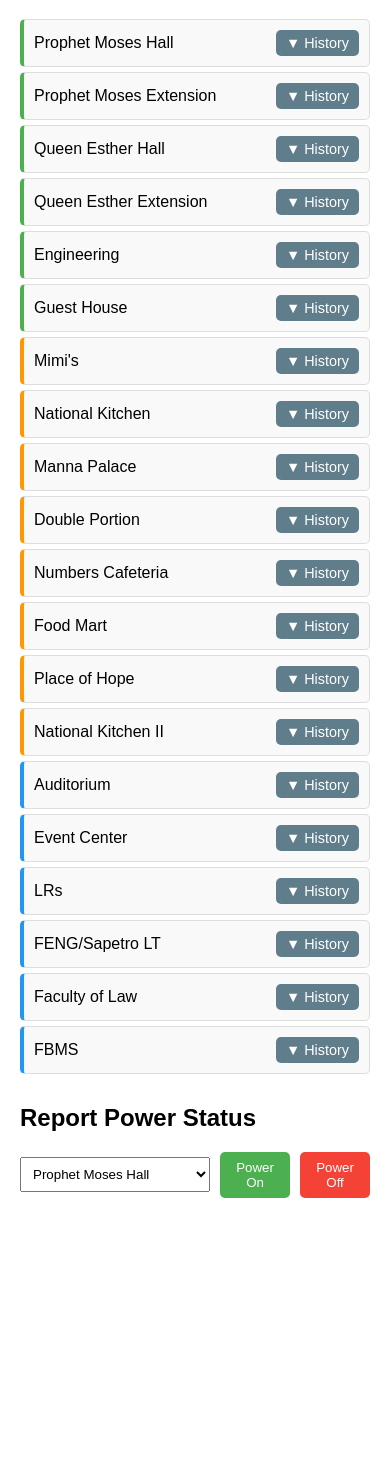
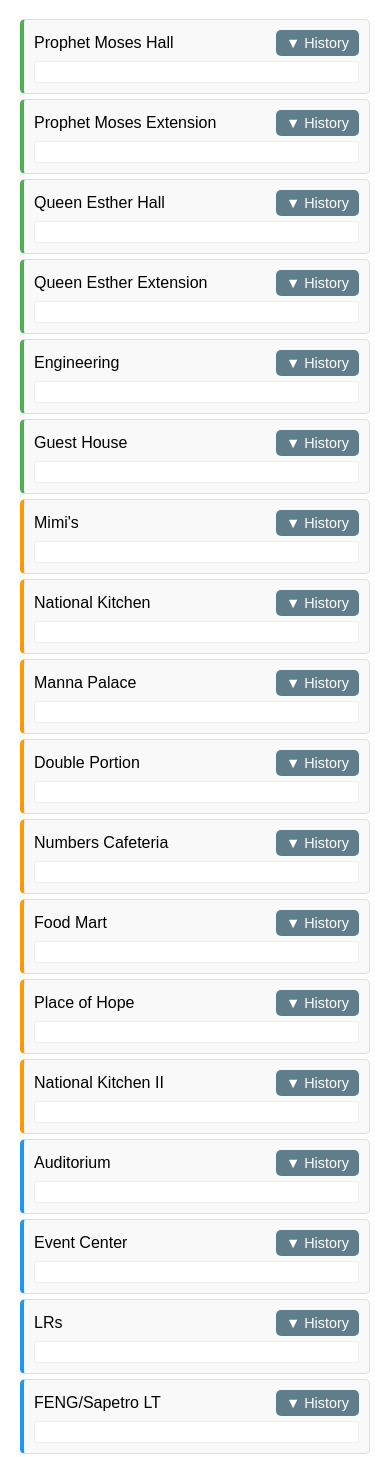
Before and after one commit to ujo4eva/lightmap, a website: page index.html in a window 390 px wide. Shown: the part 118-1575 px from the top of the page. Before the commit the page ends 1336 px from the top, so only its background shows below. Drawn offline with Linux system fonts and the light colour scheme; no server answers.

Commit message:
pls work

```diff
--- a/index.html
+++ b/index.html
@@ -11,83 +11,83 @@
     <div id="locations">
         <div class="hostel" data-location="Prophet Moses Hall">
             <div class="location-header">Prophet Moses Hall <button class="history-toggle">▼ History</button></div>
-            <ul class="history-list" style="display: none;"></ul>
+            <ul class="history-list" ></ul>
         </div>
         <div class="hostel" data-location="Prophet Moses Extension">
             <div class="location-header">Prophet Moses Extension <button class="history-toggle">▼ History</button></div>
-            <ul class="history-list" style="display: none;"></ul>
+            <ul class="history-list" ></ul>
         </div>
         <div class="hostel" data-location="Queen Esther Hall">
             <div class="location-header">Queen Esther Hall <button class="history-toggle">▼ History</button></div>
-            <ul class="history-list" style="display: none;"></ul>
+            <ul class="history-list" ></ul>
         </div>
         <div class="hostel" data-location="Queen Esther Extension">
             <div class="location-header">Queen Esther Extension <button class="history-toggle">▼ History</button></div>
-            <ul class="history-list" style="display: none;"></ul>
+            <ul class="history-list" ></ul>
         </div>
         <div class="hostel" data-location="Engineering">
             <div class="location-header">Engineering <button class="history-toggle">▼ History</button></div>
-            <ul class="history-list" style="display: none;"></ul>
+            <ul class="history-list" ></ul>
         </div>
         <div class="hostel" data-location="Guest House">
             <div class="location-header">Guest House <button class="history-toggle">▼ History</button></div>
-            <ul class="history-list" style="display: none;"></ul>
+            <ul class="history-list" ></ul>
         </div>
         <div class="cafe" data-location="Mimi's">
             <div class="location-header">Mimi's <button class="history-toggle">▼ History</button></div>
-            <ul class="history-list" style="display: none;"></ul>
+            <ul class="history-list" ></ul>
         </div>
         <div class="cafe" data-location="National Kitchen">
             <div class="location-header">National Kitchen <button class="history-toggle">▼ History</button></div>
-            <ul class="history-list" style="display: none;"></ul>
+            <ul class="history-list" ></ul>
         </div>
         <div class="cafe" data-location="Manna Palace">
             <div class="location-header">Manna Palace <button class="history-toggle">▼ History</button></div>
-            <ul class="history-list" style="display: none;"></ul>
+            <ul class="history-list" ></ul>
         </div>
         <div class="cafe" data-location="Double Portion">
             <div class="location-header">Double Portion <button class="history-toggle">▼ History</button></div>
-            <ul class="history-list" style="display: none;"></ul>
+            <ul class="history-list" ></ul>
         </div>
         <div class="cafe" data-location="Numbers Cafeteria">
             <div class="location-header">Numbers Cafeteria <button class="history-toggle">▼ History</button></div>
-            <ul class="history-list" style="display: none;"></ul>
+            <ul class="history-list" ></ul>
         </div>
         <div class="cafe" data-location="Food Mart">
             <div class="location-header">Food Mart <button class="history-toggle">▼ History</button></div>
-            <ul class="history-list" style="display: none;"></ul>
+            <ul class="history-list" ></ul>
         </div>
         <div class="cafe" data-location="Place of Hope">
             <div class="location-header">Place of Hope <button class="history-toggle">▼ History</button></div>
-            <ul class="history-list" style="display: none;"></ul>
+            <ul class="history-list" ></ul>
         </div>
         <div class="cafe" data-location="National Kitchen II">
             <div class="location-header">National Kitchen II <button class="history-toggle">▼ History</button></div>
-            <ul class="history-list" style="display: none;"></ul>
+            <ul class="history-list" ></ul>
         </div>
         <div class="classroom" data-location="Auditorium">
             <div class="location-header">Auditorium <button class="history-toggle">▼ History</button></div>
-            <ul class="history-list" style="display: none;"></ul>
+            <ul class="history-list" ></ul>
         </div>
         <div class="classroom" data-location="Event Center">
             <div class="location-header">Event Center <button class="history-toggle">▼ History</button></div>
-            <ul class="history-list" style="display: none;"></ul>
+            <ul class="history-list" ></ul>
         </div>
         <div class="classroom" data-location="LRs">
             <div class="location-header">LRs <button class="history-toggle">▼ History</button></div>
-            <ul class="history-list" style="display: none;"></ul>
+            <ul class="history-list" ></ul>
         </div>
         <div class="classroom" data-location="FENG/Sapetro LT">
             <div class="location-header">FENG/Sapetro LT <button class="history-toggle">▼ History</button></div>
-            <ul class="history-list" style="display: none;"></ul>
+            <ul class="history-list" ></ul>
         </div>
         <div class="classroom" data-location="Faculty of Law">
             <div class="location-header">Faculty of Law <button class="history-toggle">▼ History</button></div>
-            <ul class="history-list" style="display: none;"></ul>
+            <ul class="history-list" ></ul>
         </div>
         <div class="classroom" data-location="FBMS">
             <div class="location-header">FBMS <button class="history-toggle">▼ History</button></div>
-            <ul class="history-list" style="display: none;"></ul>
+            <ul class="history-list" ></ul>
         </div>
     </div>
 
--- a/scripts/index.js
+++ b/scripts/index.js
@@ -28,18 +28,11 @@ function fetchAndRenderStatuses() {
                 const report = data[location] || { status: "Unknown", timestamp: null };
                 const statusText = report.status;
                 const timeText = report.timestamp ? `(Updated: ${new Date(report.timestamp).toLocaleTimeString()})` : "";
-                // Update only the status part, preserve button and list
                 const header = item.querySelector(".location-header");
-                const button = header.querySelector(".history-toggle") || document.createElement("button");
-                if (!button.classList.contains("history-toggle")) {
-                    button.className = "history-toggle";
-                    button.textContent = "▼ History";
-                    header.appendChild(button);
-                }
-                header.firstChild.textContent = `${location}: ${statusText} `;
-                const span = header.querySelector("span") || document.createElement("span");
+                // Preserve structure, update only text
+                header.childNodes[0].textContent = `${location}: ${statusText} `;
+                const span = header.querySelector("span") || header.appendChild(document.createElement("span"));
                 span.textContent = timeText;
-                if (!header.contains(span)) header.insertBefore(span, button);
             });
             attachHistoryListeners();
         })
@@ -63,6 +56,7 @@ function submitReport(location, status) {
 
 // Function to fetch and render history
 function renderHistory(location, listElement) {
+    console.log(`Fetching history for ${location}`);
     fetch(`${BASE_URL}/api/history/${encodeURIComponent(location)}`)
         .then(response => {
             if (!response.ok) throw new Error("Failed to fetch history");
@@ -102,6 +96,10 @@ function attachHistoryListeners() {
         button.addEventListener("click", () => {
             console.log("History toggle clicked!");
             const list = button.parentElement.nextElementSibling;
+            if (!list) {
+                console.error("No history list found for this button!");
+                return;
+            }
             const isVisible = list.classList.contains("visible");
             list.classList.toggle("visible", !isVisible);
             button.textContent = isVisible ? "▼ History" : "▲ History";
--- a/styles/style.css
+++ b/styles/style.css
@@ -110,7 +110,7 @@ button {
 }
 
 .history-list.visible {
-    max-height: 200px; /* Adjust based on content; big enough for a few items */
+    max-height: 300px; /* Adjust based on content; big enough for a few items */
 }
 
 .history-list li {
```
